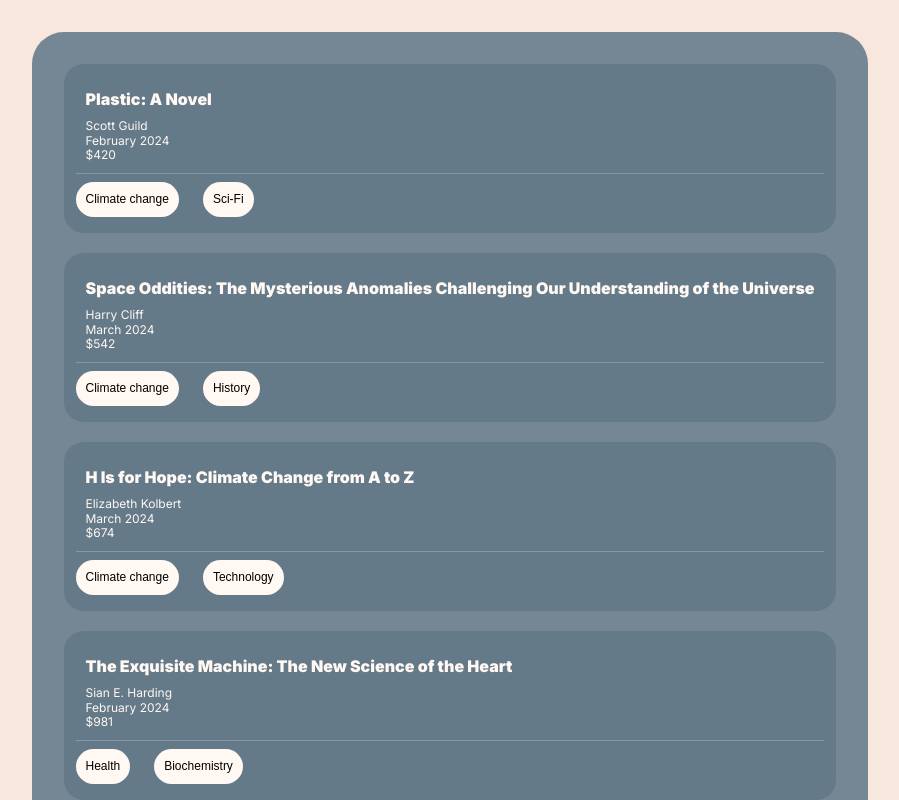
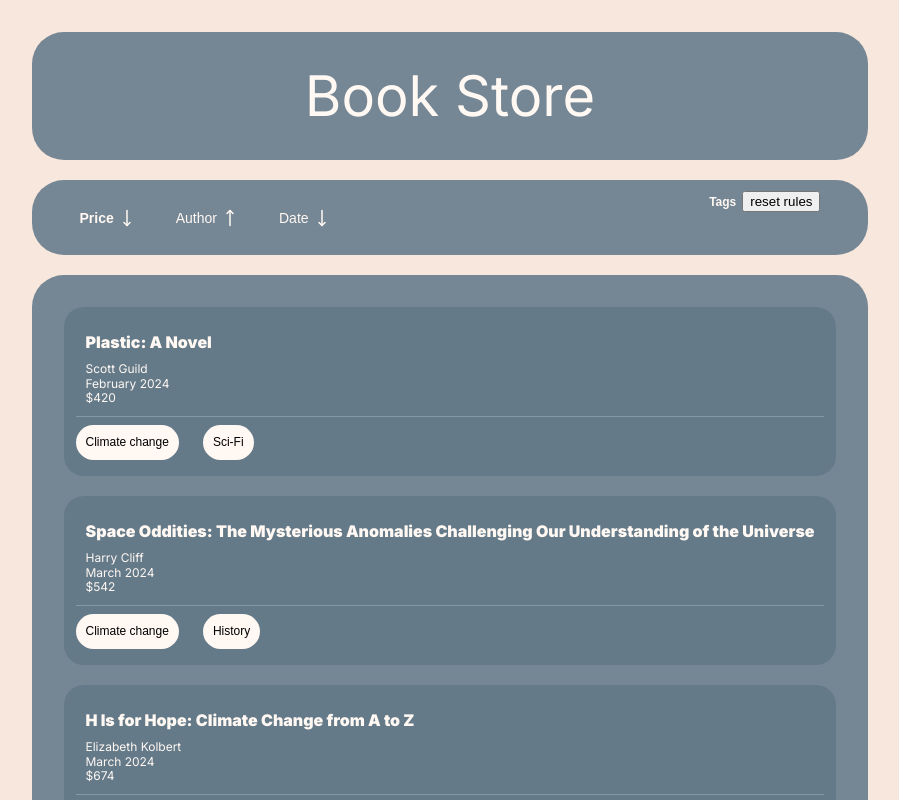
Before and after one commit to AnnaGolmakova/guider-test, a React (Vite) app: page / in a window 1280 px wide. Shown: the top 800 px of the page, without its empty margins (190-1089 px from the left). Built offline with nearby package versions, Linux system fonts and the light colour scheme.

Commit message:
сделала заголовок и фильтр

```diff
--- a/src/App.css
+++ b/src/App.css
@@ -1,4 +1,7 @@
 #root {
+  display: flex;
+  flex-direction: column;
+  gap: 20px;
   margin: 0 auto;
   background-color: var(--background-page);
   padding: 2rem;
--- a/src/App.jsx
+++ b/src/App.jsx
@@ -4,11 +4,15 @@ import "./styles/variables.css";
 import "./App.css";
 
 import { data } from "./data/data";
+import Header from "./components/header/Header";
+import Filter from "./components/filter/Filter";
 import List from "./components/list/List";
 
 function App() {
   return (
     <>
+      <Header />
+      <Filter />
       <List items={data} total={2617} />
     </>
   );
--- /dev/null
+++ b/src/components/filter/Filter.css
@@ -0,0 +1,46 @@
+.filter {
+  display: flex;
+  flex-direction: row;
+  justify-content: space-between;
+  align-items: stretch;
+  gap: 80px;
+  box-sizing: border-box;
+  border-radius: 32px;
+  background-color: var(--background-plate);
+  padding: 10px 48px 10px 10px;
+  height: 75px;
+}
+
+.sort-options {
+  display: flex;
+  flex-direction: row;
+  justify-content: stretch;
+  align-items: stretch;
+  margin: 0;
+  padding: 0;
+  list-style-type: none;
+}
+
+.sort-option {
+  display: flex;
+  flex-direction: row;
+  justify-content: stretch;
+  align-items: stretch;
+}
+.sort-option:first-child button {
+  border-radius: 32px 0 0 32px;
+  padding-left: 38px;
+}
+.sort-option:last-child button {
+  border-radius: 0 32px 32px 0;
+  padding-right: 38px;
+}
+
+.tags__button {
+  border: none;
+  background: transparent;
+  color: var(--text-primary);
+  font-weight: 900;
+  font-size: 12px;
+  line-height: 14px;
+}
--- /dev/null
+++ b/src/components/filter/Filter.jsx
@@ -0,0 +1,26 @@
+import "./Filter.css";
+import SortingButton from "./SortingButton";
+
+function Filter() {
+  return (
+    <div className="filter">
+      <ul className="sort-options">
+        <li className="sort-option">
+          <SortingButton isActive label="price" />
+        </li>
+        <li className="sort-option">
+          <SortingButton sortDirection="desc" label="author" />
+        </li>
+        <li className="sort-option">
+          <SortingButton label="date" />
+        </li>
+      </ul>
+      <div className="tags">
+        <button className="tags__button">Tags</button>
+        <button className="sort-option__button">reset rules</button>
+      </div>
+    </div>
+  );
+}
+
+export default Filter;
--- /dev/null
+++ b/src/components/filter/SortingButton.css
@@ -0,0 +1,40 @@
+.sort-button {
+  display: flex;
+  justify-content: center;
+  align-items: center;
+  cursor: pointer;
+  border: none;
+  background: transparent;
+  padding: 0 20px;
+  color: var(--text-primary);
+  font-size: 14px;
+  line-height: 14px;
+  text-transform: capitalize;
+}
+
+.sort-button::after {
+  content: " ";
+  margin-left: 4px;
+  width: 18px;
+  height: 18px;
+  -webkit-mask-size: 100% 100%;
+  mask-size: 100% 100%;
+  -webkit-mask-image: url(../../assets/move-down.svg);
+  mask-image: url(../../assets/move-down.svg);
+  background-color: var(--text-primary);
+  transition: transform 0.3s;
+}
+
+.sort-button_up::after {
+  transform: rotate(-180deg);
+}
+
+.sort-button:hover {
+  /* opacity: 0.3; */
+  background-color: var(--background-button-hover);
+  color: var(--backgroun-button);
+}
+
+.sort-button_active {
+  font-weight: 900;
+}
--- /dev/null
+++ b/src/components/filter/SortingButton.jsx
@@ -0,0 +1,17 @@
+import "./SortingButton.css";
+
+function SortingButton({ label, isActive, sortDirection, onClick }) {
+  return (
+    <button
+      className={`sort-button
+        ${isActive ? "sort-button_active" : ""}
+        ${sortDirection == "desc" ? "sort-button_up" : ""}
+      `}
+      onClick={onClick}
+    >
+      {label}
+    </button>
+  );
+}
+
+export default SortingButton;
--- /dev/null
+++ b/src/components/header/Header.css
@@ -0,0 +1,12 @@
+.header {
+  display: flex;
+  flex-direction: column;
+  justify-content: center;
+  align-items: center;
+  border-radius: 32px;
+  background-color: var(--background-plate);
+  height: 128px;
+  color: var(--text-primary);
+  font-size: 56px;
+  line-height: 67px;
+}
--- /dev/null
+++ b/src/components/header/Header.jsx
@@ -0,0 +1,7 @@
+import "./Header.css";
+
+function Header() {
+  return <header className="header">Book Store</header>;
+}
+
+export default Header;
```
Also changed, not shown: src/assets/move-down.svg (added).
